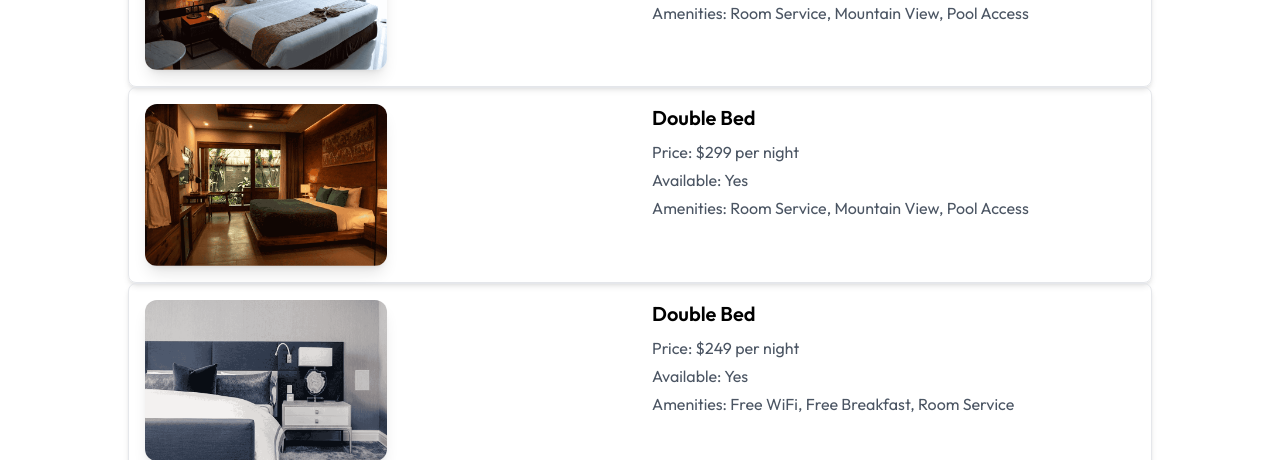
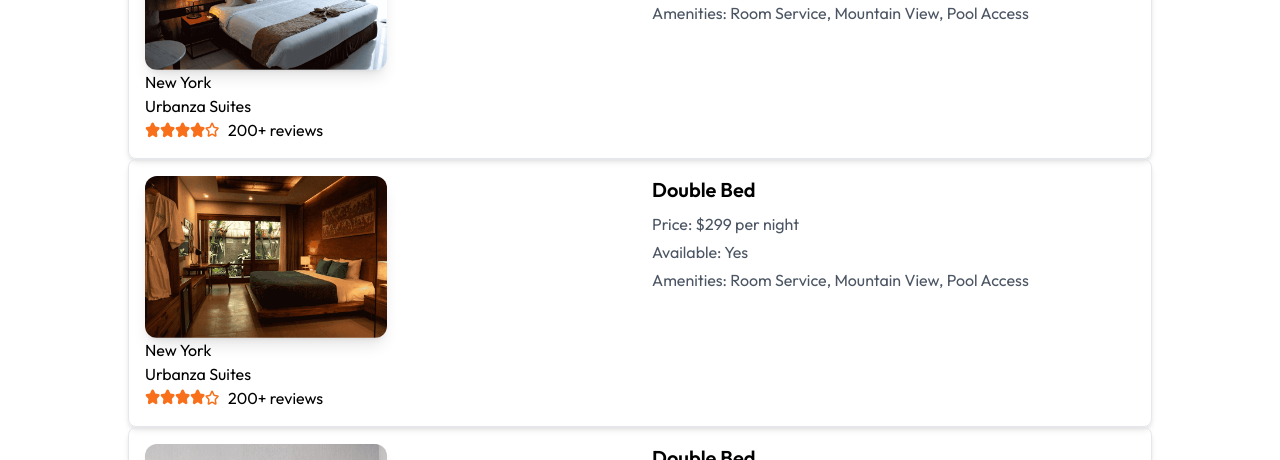
Before and after one commit to farihapromi/hotel-booking-app, a React (Vite) app in the folder client/: page /rooms in a window 1280 px wide. Shown: the part 292-752 px from the top of the page. Built offline with nearby package versions, Linux system fonts and the light colour scheme; no server answers; a web font is replaced by a local one.

Commit message:
Add rating for room card

```diff
--- a/client/src/Pages/RoomCard.jsx
+++ b/client/src/Pages/RoomCard.jsx
@@ -1,5 +1,6 @@
 import React from 'react'
 import { useNavigate } from 'react-router-dom'
+import StarRating from '../Components/StarRating'
 
 const RoomCard = ({rooms}) => {
    const{ _id, hotel, roomType, pricePerNight, amenities, images, isAvailable }=rooms
@@ -10,6 +11,14 @@ const RoomCard = ({rooms}) => {
       <div className="w-1/2">
         <img onClick={()=>navigate(`/rooms/${rooms._id}`)}
         src={images[0]} alt="Room" className="max-h-65 md:w-1/2 rounded-xl shadow-lg object-cover cursor-pointer" />
+        <div>
+            <p>{hotel.city}</p>
+            <p>{hotel.name}</p>
+            <div className="flex items-center">
+                <StarRating/>
+            <p className="ml-2">200+ reviews</p>
+            </div>
+        </div>
       </div>
 
       {/* Right side: Details */}
```
